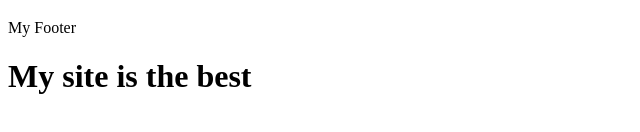
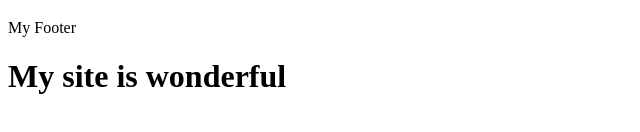
Before and after one commit to mozhdehkhodadadi/Git-project1, a plain HTML site: page index.html in a window 1280 px wide. Shown: the part 276-408 px from the top of the page, without its empty margins (0-640 px from the left). Drawn offline with Linux system fonts and the light colour scheme.

Commit message:
New update

```diff
--- a/index.html
+++ b/index.html
@@ -14,6 +14,6 @@
         <h1>slider 3</h1>
     </div>
     <footer>My Footer</footer>
-    <h1>My site is the best</h1>
+    <h1>My site is wonderful</h1>
 </body>
 </html>
```
